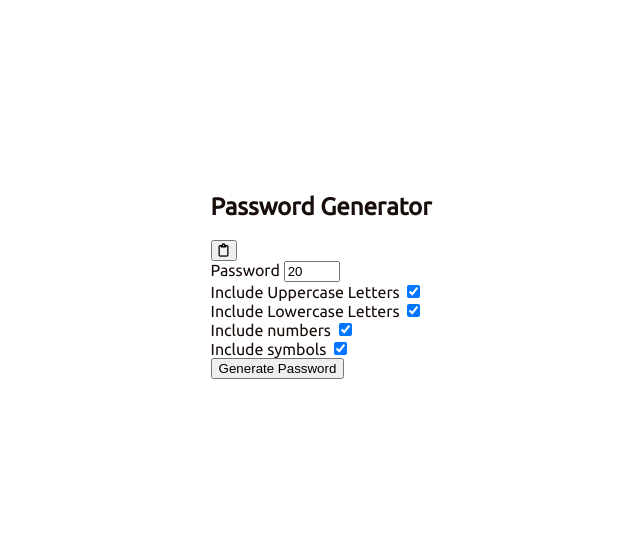
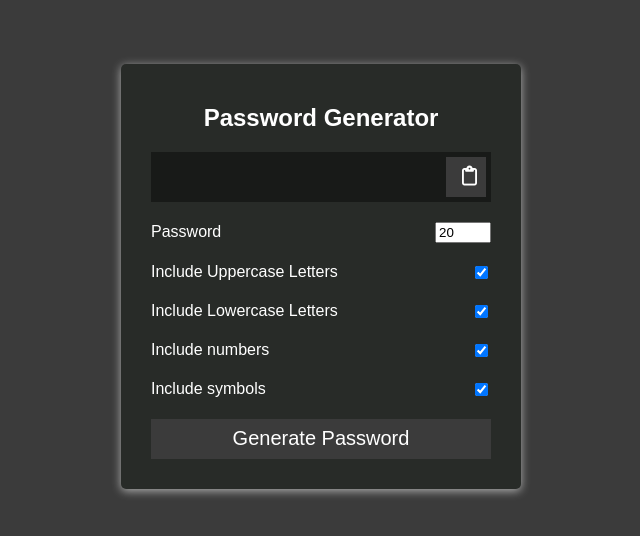
Before and after one commit to RostyslavL/Password-Generator, a plain HTML site: page index.html in a window 1280 px wide. Shown: the part 124-660 px from the top of the page, without its empty margins (319-959 px from the left). Drawn offline with Linux system fonts and the light colour scheme; a web font is replaced by a local one.

Commit message:
CSS styles done

```diff
--- a/index.html
+++ b/index.html
@@ -18,8 +18,10 @@
             </button>
        </div>
        <div class="settings">
+            <div class="setting">
             <label >Password</label>
                 <input type="number" id="length" min="3" max="20" value="20">
+            </div>
             <div class="setting">
                 <label > Include Uppercase Letters </label>
                 <input type="checkbox" id="uppercase" checked>
--- a/style.css
+++ b/style.css
@@ -1,12 +1,13 @@
-@import url('https://fonts.googleapis.com/css?family=Ubuntu ');
+@import url('https://fonts.googleapis.com/css?family=Muli ');
 
 * {
   box-sizing: border-box;
 }
 
 body {
-  font-family: 'Ubuntu', sans-serif;
-  color:hsl(9, 37%, 7%);
+  font-family: 'Muli', sans-serif;
+  background-color: #3b3b3b;
+  color:#fff;
   display: flex;
   flex-direction: column;
   align-items: center;
@@ -14,4 +15,64 @@ body {
   margin: 0;
   overflow-x: hidden;
   height: 100vh;
+  padding: 20px;
 }
+h2{
+  margin: 10px 0 20px;
+  text-align: center;
+}
+.container{
+  background-color: #282b28;
+  box-shadow:  0px 2px 10px rgba(255, 255, 255, .6 );
+  padding: 30px;
+  border-radius: 5px;
+  width: 400px;
+  max-width: 100%;
+}
+.result-container{
+  background-color: rgba(0, 0, 0, .4 );
+  display: flex;
+  justify-content: flex-start;
+  align-items: center;
+  position: relative;
+  font-size: 1.5rem;
+  letter-spacing: 2px;
+  padding: 15px 10px;
+  height: 50px;
+  width: 100%;
+}
+
+.result-container #result{
+  word-wrap: break-word;
+  max-width: calc(100% - 40px);
+
+}
+
+.btn{
+  border: none;
+  background-color: #3b3b3b;
+  color: #fff;
+  font-size: 1rem;
+  padding: 8px 16px;
+  cursor: pointer;
+  width: 40px;
+  height: 40px;
+  font-size: 20px;
+}
+
+.result-container .btn{
+  position: absolute;
+  top: 5px;
+  right: 5px;
+}
+.btn-large{
+  display: block;
+  width: 100%;
+}
+.setting{
+  display: flex;
+  justify-content: space-between;
+  align-items: center;
+  margin: 20px 0;
+
+}
```
